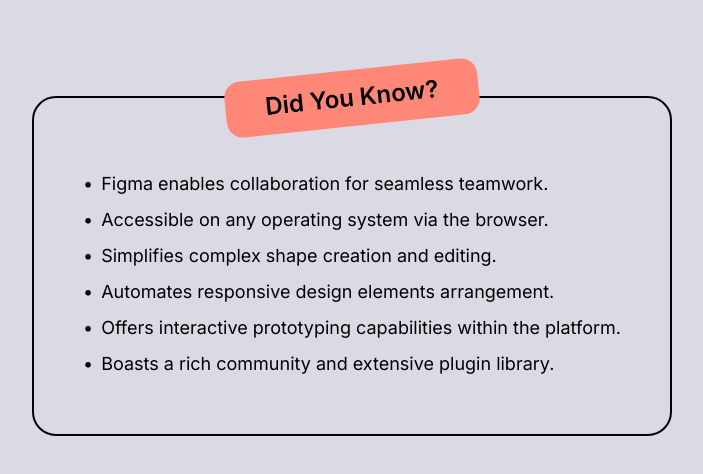
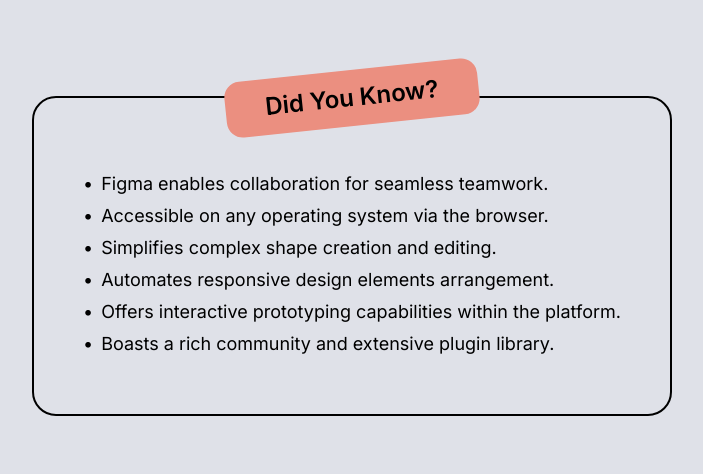
Before and after one commit to kashish567/did-you-know, a Next.js app: page / in a window 1280 px wide. Shown: the top 474 px of the page, without its empty margins (288-991 px from the left). Built offline with nearby package versions, Linux system fonts and the light colour scheme.

Commit message:
updated UI

```diff
--- a/src/app/page.tsx
+++ b/src/app/page.tsx
@@ -13,12 +13,12 @@
   ];
 
   return (
-    <main className="flex min-h-screen flex-col items-center justify-between p-24 bg-[#dbd9e3]">
+    <main className="flex min-h-screen flex-col items-center justify-between p-24 bg-[#dfe1e8]">
       <div className="bg-transparent rounded-3xl border-2 flex flex-col items-center justify-center border-black p-4 w-full max-w-[40rem] relative">
-        <div className="bg-[#fe8777] rounded-2xl p-3 px-10 mb-4 text-center absolute top-0 -translate-y-1/2 -rotate-6 text-black">
+        <div className="bg-[#eb8f80] rounded-2xl p-3 px-10 mb-4 text-center absolute top-0 -translate-y-1/2 -rotate-6 text-black">
           <h2 className="text-2xl font-semibold">Did You Know?</h2>
         </div>
-        <ul className="mt-14 list-disc list-inside space-y-2 mb-10">
+        <ul className="mt-14 list-disc list-inside space-y-1 mb-10">
           {points.map((point, index) => (
             <li
               key={index}
```
